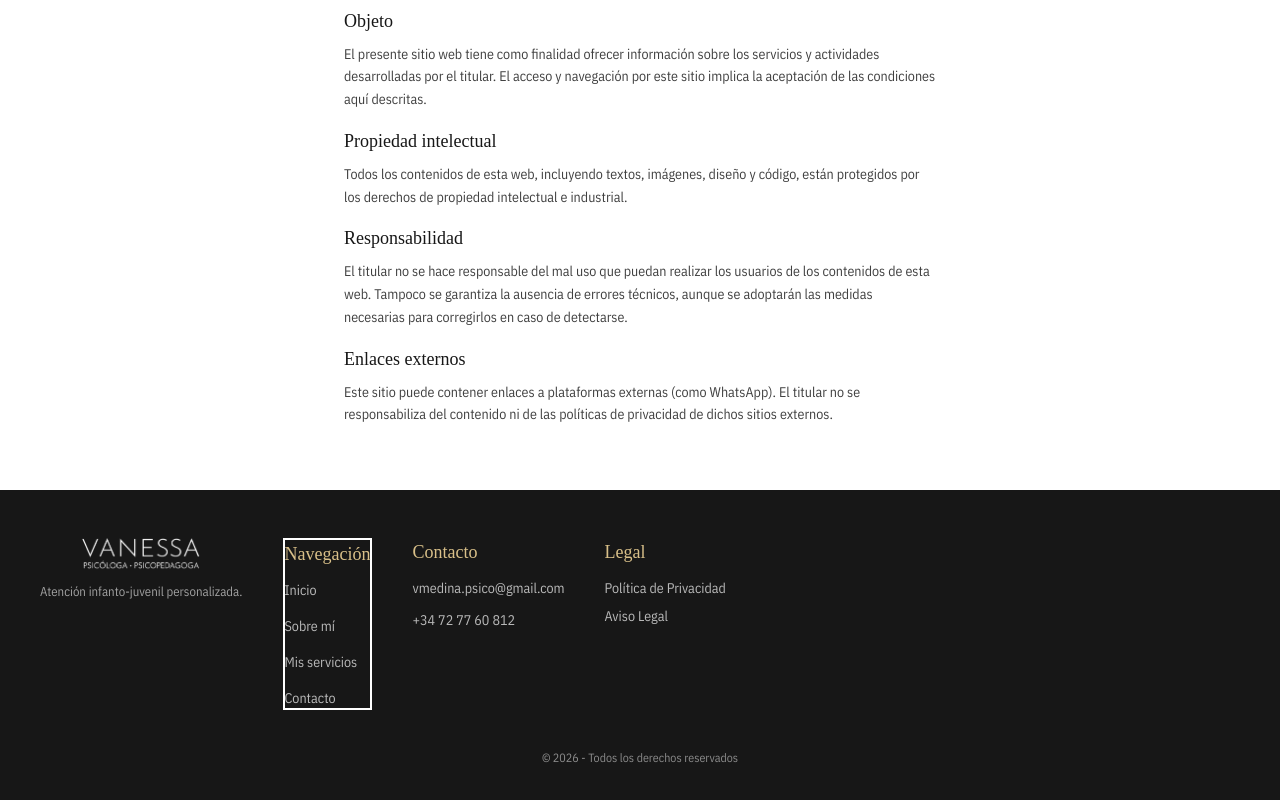
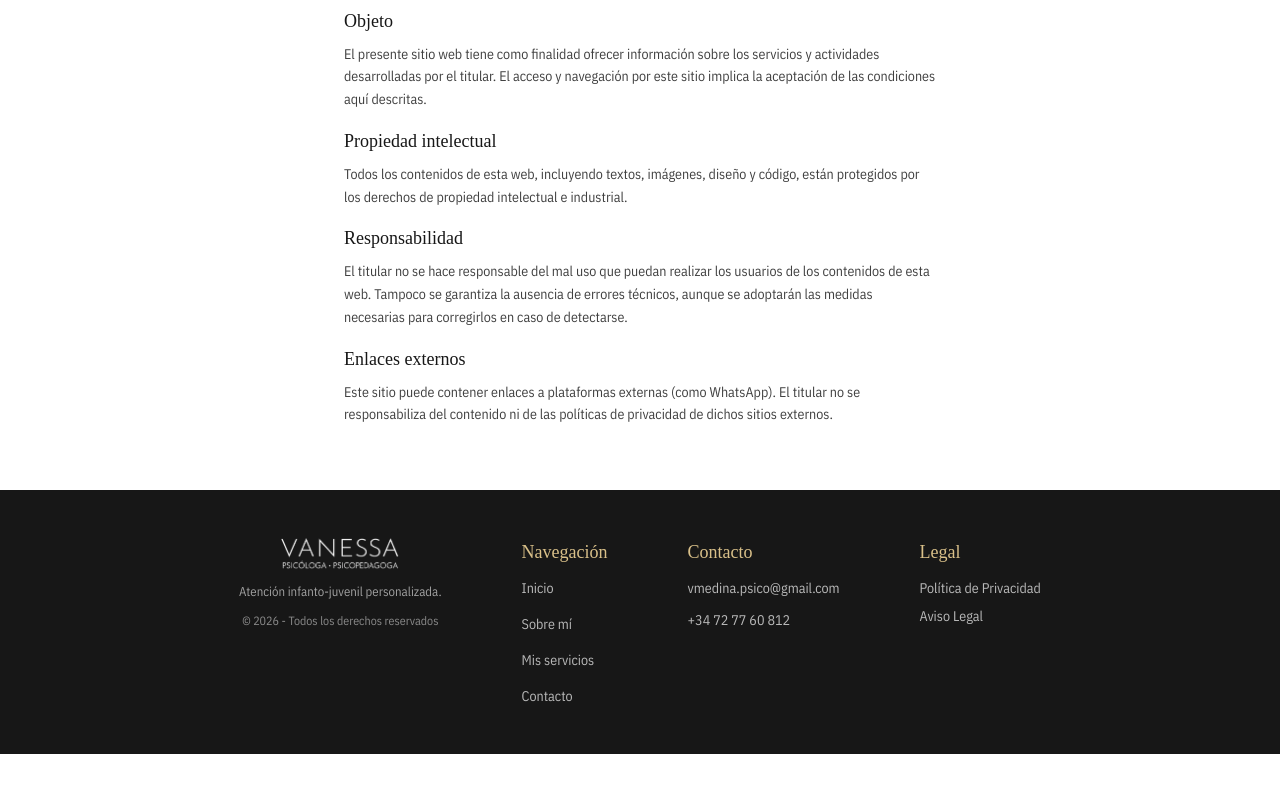
Before and after one commit to JESUS323DEV/VanessaV2, a React (Vite) app in the folder VanessaV2/: page /aviso-legal in a window 1280 px wide. Shown: the part 513-1313 px from the top of the page. After the commit the page ends 1267 px from the top, so only its background shows below. Built offline with nearby package versions, Linux system fonts and the light colour scheme; a web font is replaced by a local one.

Commit message:
Ajustar responsive de Servicios, Contacto y Footer
Servicios y Contacto pasan a dos columnas desde lg (acordeones/formulario y mapa), igualando el espaciado del titulo con el de Sobre mi. En el footer, el aviso de copyright se muestra debajo del logo desde md y abajo del todo en movil.

```diff
--- a/VanessaV2/src/components/Layout/Footer.jsx
+++ b/VanessaV2/src/components/Layout/Footer.jsx
@@ -11,17 +11,20 @@ const NAV_LINKS = [
 
 export default function Footer() {
     return (
-        <footer className="bg-neutral-900 px-6 py-12 text-white sm:px-10">
+        <footer className="bg-neutral-900 px-6 py-12 text-white">
 
-            <div className="flex flex-col md:flex-row items-center gap-10 text-center sm:items-start sm:text-left">
+            <div className="flex flex-col md:flex-row items-center md:justify-center  gap-8 md:gap-10 lg:gap-[5rem] text-center sm:items-start sm:text-left">
                 <div className="flex flex-col items-center gap-3 ">
                     <img src={logo} alt="Logo Vanessa" className="h-8 w-auto" />
                     <small className="text-white/60 text-center">
                         Atención infanto-juvenil personalizada.
                     </small>
+                    <small className="hidden text-xs text-white/50 md:block">
+                        © 2026 - Todos los derechos reservados
+                    </small>
                 </div>
 
-                <nav aria-label="Secciones" className="flex flex-col gap-3 border-2">
+                <nav aria-label="Secciones" className="flex flex-col gap-3 ">
                     <h4 className="font-serif text-lg text-principal">Navegación</h4>
                     <span className="flex gap-4 md:flex-col">
                         {NAV_LINKS.map((link) => (
@@ -71,7 +74,7 @@ export default function Footer() {
                 </div>
             </div>
 
-            <small className="mt-10 block text-center text-xs text-white/50">
+            <small className="mt-10 block text-center text-xs text-white/50 md:hidden">
                 © 2026 - Todos los derechos reservados
             </small>
         </footer>
--- a/VanessaV2/src/sections/Contact.jsx
+++ b/VanessaV2/src/sections/Contact.jsx
@@ -39,10 +39,10 @@ export default function Contact() {
     return (
         <section
             id="contact"
-            className="bg-white bg-cover bg-center px-6 py-16 sm:px-10"
+            className="bg-white bg-cover bg-center px-6 py-16 sm:px-10 lg:py-30"
             style={{ backgroundImage: `url(${bgSection})` }}
         >
-            <div className="text-center">
+            <div className="text-center lg:pb-10">
                 <h2 className="font-serif text-4xl text-neutral-900">Contacto</h2>
 
                 <div className="mt-3 flex items-center justify-center gap-3">
@@ -52,7 +52,8 @@ export default function Contact() {
                 </div>
             </div>
 
-            <form onSubmit={handleSubmit} className="mx-auto mt-8 max-w-md">
+            <div className="lg:mx-auto lg:grid lg:max-w-5xl lg:grid-cols-2 lg:gap-16 xl:max-w-6xl">
+            <form onSubmit={handleSubmit} className="mx-auto mt-8 max-w-md lg:mx-0 lg:max-w-none">
                 <p className="text-sm leading-relaxed text-neutral-700">
                     A través de este formulario puedes solicitar información o
                     realizar una primera consulta sin compromiso.
@@ -168,7 +169,7 @@ export default function Contact() {
                 </div>
             </form>
 
-            <div className="mx-auto mt-10 max-w-md">
+            <div className="mx-auto mt-10 max-w-md lg:mx-0 lg:mt-8 lg:max-w-none">
                 <p className="text-center text-sm leading-relaxed text-neutral-700">
                     Atención a domicilio y sesiones online. Desplazamientos por la
                     zona de Barcelona centro.
@@ -186,6 +187,7 @@ export default function Contact() {
                     />
                 </div>
             </div>
+            </div>
         </section>
     );
 }
--- a/VanessaV2/src/sections/Services.jsx
+++ b/VanessaV2/src/sections/Services.jsx
@@ -180,8 +180,8 @@ export default function Services() {
     }, [openItem]);
 
     return (
-        <section id="services" className="bg-white px-6 py-16 sm:px-10">
-            <div className="text-center">
+        <section id="services" className="bg-white px-6 py-16 sm:px-10 lg:py-30">
+            <div className="text-center lg:pb-10">
                 <h2 className="font-serif text-4xl text-neutral-900">Mis servicios</h2>
 
                 <div className="mt-3 flex items-center justify-center gap-3">
@@ -191,6 +191,8 @@ export default function Services() {
                 </div>
             </div>
 
+
+            <div className="lg:mx-auto lg:grid lg:max-w-5xl xl:max-w-6xl lg:grid-cols-2 lg:gap-16">
                 <div className="mt-10">
                     <h3 className="text-center font-serif text-xl text-neutral-900">
                         Evaluación e intervención especializada
@@ -202,8 +204,7 @@ export default function Services() {
                                 key={key}
                                 type="button"
                                 onClick={() => setTab(key)}
-                            className={`flex items-center gap-2 rounded-full px-4 py-2 text-sm font-medium transition ${
-                                tab === key
+                                className={`flex items-center gap-2 rounded-full px-4 py-2 text-sm font-medium transition ${tab === key
                                         ? "bg-principal text-neutral-900"
                                         : "text-neutral-600"
                                     }`}
@@ -224,7 +225,7 @@ export default function Services() {
                     </div>
                 </div>
 
-            <div className="mt-14">
+                <div className="mt-14 lg:mt-0">
                     <h3 className="text-center font-serif text-xl text-neutral-900">
                         ¿En qué puedo ayudarte?
                     </h3>
@@ -251,15 +252,13 @@ export default function Services() {
                                         </span>
                                         <ChevronDown
                                             size={20}
-                                        className={`shrink-0 text-principal transition-transform ${
-                                            isOpen ? "rotate-180" : ""
+                                            className={`shrink-0 text-principal transition-transform ${isOpen ? "rotate-180" : ""
                                                 }`}
                                         />
                                     </button>
 
                                     <div
-                                    className={`grid transition-[grid-template-rows] duration-300 ease-in-out ${
-                                        isOpen ? "grid-rows-[1fr]" : "grid-rows-[0fr]"
+                                        className={`grid transition-[grid-template-rows] duration-300 ease-in-out ${isOpen ? "grid-rows-[1fr]" : "grid-rows-[0fr]"
                                             }`}
                                     >
                                         <div className="overflow-hidden">
@@ -304,6 +303,7 @@ export default function Services() {
                         })}
                     </div>
                 </div>
+            </div>
         </section>
     );
 }
```
Lines whose indentation alone changed are shown as unchanged.
